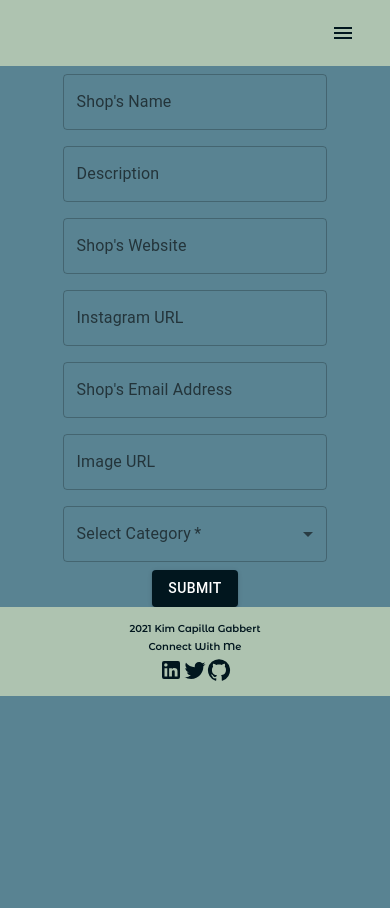
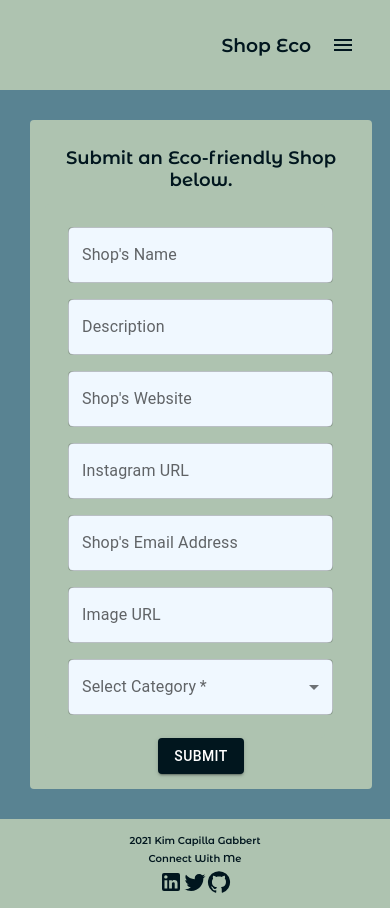
Before and after one commit to kimcapgab/shop-eco-app, a React (Create React App) app in the folder client/: page /new in a window 390 px wide. Before the commit the page ends 844 px from the top, so only its background shows below. Built offline with nearby package versions, Linux system fonts and the light colour scheme; no server answers; a web font is replaced by a local one.

Commit message:
name with menu

```diff
--- a/client/src/App.css
+++ b/client/src/App.css
@@ -149,6 +149,24 @@ a.other_nav2 {
   margin: 0;
 }
 
+form {
+  background-color: #aec3b0;
+  margin: 50px;
+  padding: 15px;
+  border-radius: 4px;
+  width: 70%;
+  margin-left: 15%;
+}
+
+.form_input {
+  background-color: aliceblue;
+  border-radius: 6px;
+}
+
+.form_dropdown {
+  border-radius: 6px;
+}
+
 @media only screen and (max-width: 1000px) {
   .navbar {
     padding: 10px;
@@ -207,6 +225,13 @@ a.other_nav2 {
   .navbar {
     display: none;
   }
+  form {
+    width: 90%;
+    margin: 15px;
+  }
+  form h1 {
+    font-size: 18px;
+  }
 }
 
 @media only screen and (max-width: 510px) {
@@ -240,6 +265,13 @@ a.other_nav2 {
   .footer_in p {
     font-size: 10px;
   }
+  form {
+    width: 80%;
+    margin: 30px;
+  }
+  .css-xn6ruc {
+    margin: 0;
+  }
 }
 
 @media only screen and (max-width: 340px) {
--- a/client/src/components/Form.jsx
+++ b/client/src/components/Form.jsx
@@ -18,7 +18,7 @@ export default function Form(props) {
   const [image, setImage] = useState("");
   const [tags, setTags] = useState("");
   const navigate = useNavigate();
-  // const params = useParams();
+
 
   const handleSubmit = async (e) => {
     e.preventDefault();
@@ -38,6 +38,7 @@ export default function Form(props) {
 
   return (
     <form onSubmit={handleSubmit}>
+      <h1>Submit an Eco-friendly Shop below.</h1>
       <Box
         component="form"
         sx={{
@@ -47,12 +48,14 @@ export default function Form(props) {
         autoComplete="off"
       >
         <TextField
+          className="form_input"
           id="outlined-name"
           label="Shop's Name"
           value={name}
           onChange={(e) => setName(e.target.value)}
         />
         <TextField
+          className="form_input"
           id="outlined-description"
           label="Description"
           value={description}
@@ -60,34 +63,39 @@ export default function Form(props) {
           onChange={(e) => setDescription(e.target.value)}
         />
         <TextField
+          className="form_input"
           id="outlined-url"
           label="Shop's Website"
           value={url}
           onChange={(e) => setURL(e.target.value)}
         />
         <TextField
+          className="form_input"
           id="outlined-insta"
           label="Instagram URL"
           value={insta}
           onChange={(e) => setInsta(e.target.value)}
         />
         <TextField
+          className="form_input"
           id="outlined-email"
           label="Shop's Email Address"
           value={email}
           onChange={(e) => setEmail(e.target.value)}
         />
         <TextField
+          className="form_input"
           id="outlined-image"
           label="Image URL"
           value={image}
           onChange={(e) => setImage(e.target.value)}
         />
-          <FormControl required sx={{ m: 2, minWidth: 180 }}>
-            <InputLabel id="demo-simple-select-label">
+          <FormControl className="form_dropdown" style={{ backgroundColor: "aliceblue" }} required sx={{ m: 2, minWidth: 180 }}>
+            <InputLabel  id="demo-simple-select-label">
               Select Category
             </InputLabel>
           <Select
+              className="form_dropdown_options"
               labelId="demo-simple-select-label"
               id="demo-simple-select"
               value={tags}
--- a/client/src/components/Hamburger.jsx
+++ b/client/src/components/Hamburger.jsx
@@ -17,6 +17,7 @@ export default function Hamburger() {
 
   return (
     <div className="mobile_menu">
+      <h3>Shop Eco</h3>
       <Button
         id="basic-button"
         aria-controls="basic-menu"
```
